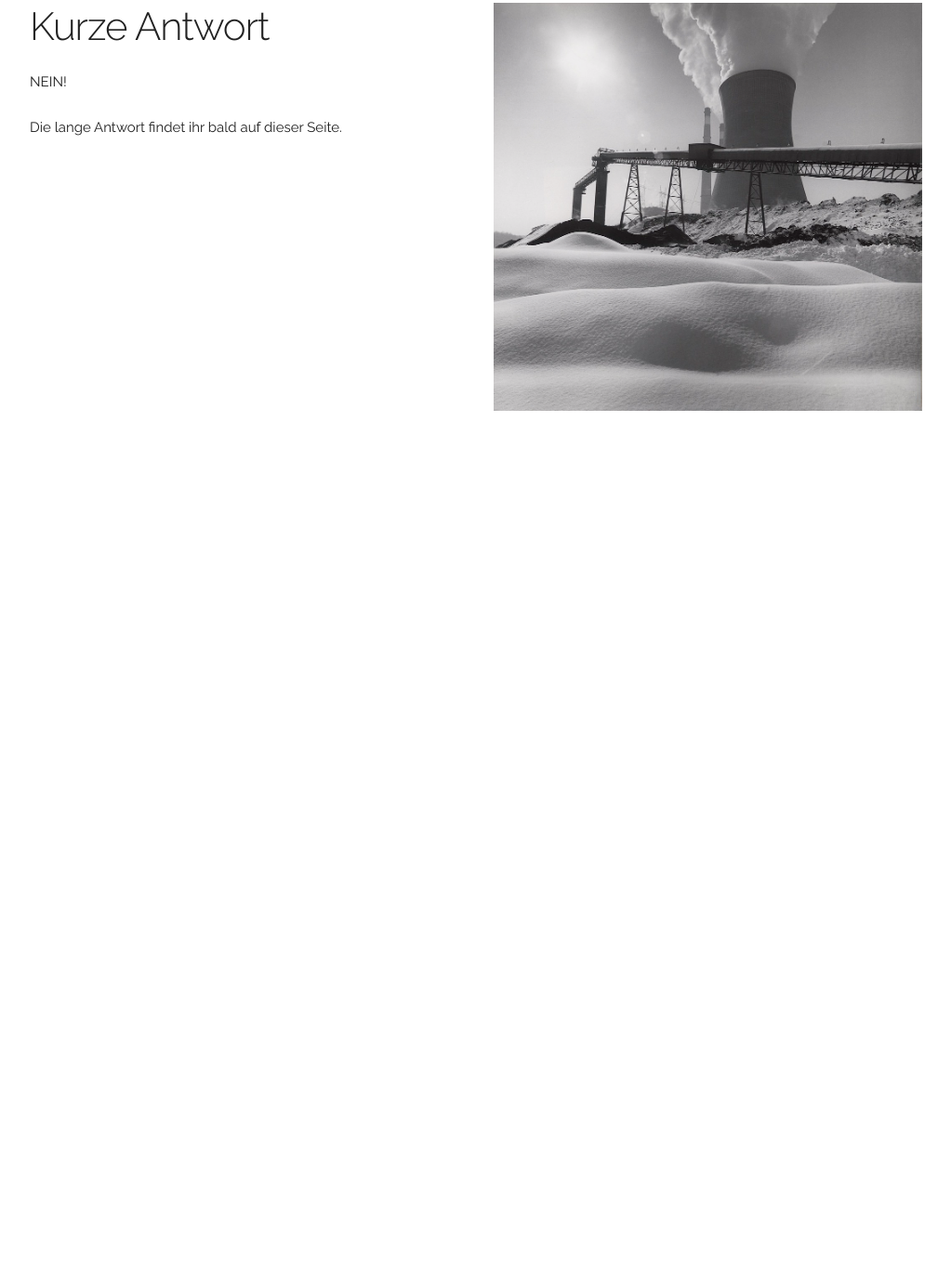
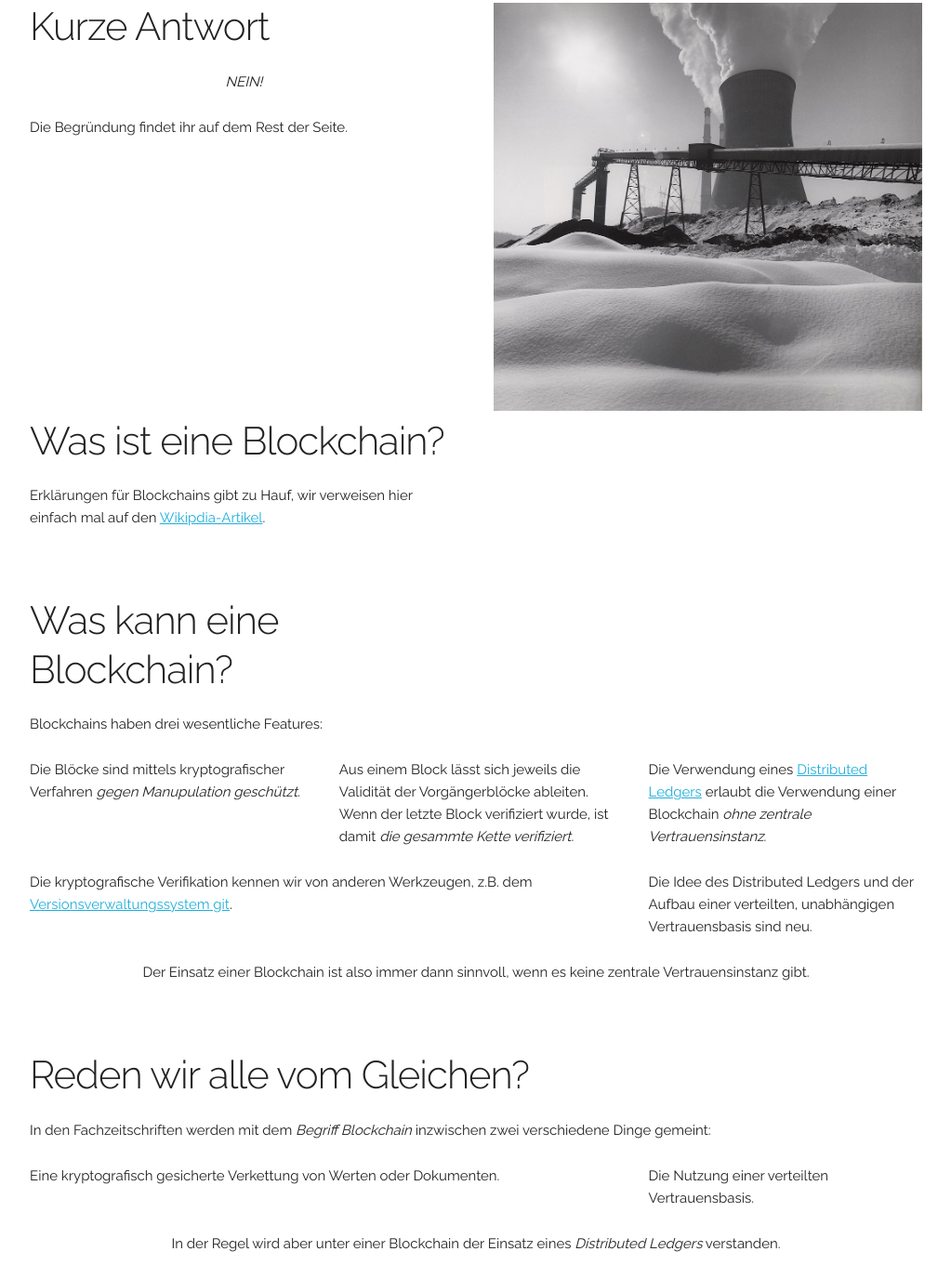
Before and after one commit to netz39/blockchain-infosite, a plain HTML site: page index.html in a window 1280 px wide. Shown: the part 329-1704 px from the top of the page at 93% size, without its empty margins (128-1151 px from the left). Before the commit the page ends 800 px from the top, so only its background shows below. Drawn offline with Linux system fonts and the light colour scheme.

Commit message:
Blockchain-Beschreibung

```diff
--- a/index.html
+++ b/index.html
@@ -49,11 +49,77 @@
     <div class="row">
       <div class="one-half column" style="margin-top: 10%">
         <h2>Kurze Antwort</h2>
-        <p>NEIN!</p>
-        <p>Die lange Antwort findet ihr bald auf dieser Seite.</p>
+        <p style="text-align: center"><em>NEIN!</em></p>
+        <p>Die Begründung findet ihr auf dem Rest der Seite.</p>
       </div>
       <div class="one-half column" style="margin-top: 10%">
         <img class="photo" src="images/10822424056_ff0859c4b6_b.jpg">
+      </div>
+    </div>
+  </div>
+
+  <div class="container">
+    <div class="row">
+      <div class="one-half column" style="">
+        <h2>Was ist eine Blockchain?</h2>
+        <p>Erklärungen für Blockchains gibt zu Hauf, wir verweisen hier einfach mal auf den
+        <a href="https://de.wikipedia.org/wiki/Blockchain" target="_new">Wikipdia-Artikel</a>.</p>
+      </div>
+    </div>
+  </div>
+
+  <div class="container">
+    <div class="row">
+      <div class="one-half column" style="margin-top: 5%">
+        <h2>Was kann eine Blockchain?</h2>
+        <p>Blockchains haben drei wesentliche Features:</p>
+      </div>
+    </div>
+    <div class="row">
+      <div class="one-third column">
+        <p>Die Blöcke sind mittels kryptografischer Verfahren <em>gegen Manupulation geschützt</em>.</p>
+      </div>
+      <div class="one-third column">
+        <p>Aus einem Block lässt sich jeweils die Validität der Vorgängerblöcke ableiten.
+              Wenn der letzte Block verifiziert wurde, ist damit <em>die gesammte Kette verifiziert</em>.</p>
+      </div>
+      <div class="one-third column">
+        <p>Die Verwendung eines <a href="https://de.wikipedia.org/wiki/Distributed-Ledger-Technologie">Distributed Ledgers</a> erlaubt die Verwendung einer Blockchain <em>ohne zentrale Vertrauensinstanz</em>.</p>
+      </div>
+    </div>
+    <div class="row">
+      <div class="two-thirds column">
+        <p>Die kryptografische Verifikation kennen wir von anderen Werkzeugen, z.B. dem <a href="https://git-scm.com/">Versionsverwaltungssystem git</a>.</p>
+      </div>
+      <div class="one-third column">
+        <p>Die Idee des Distributed Ledgers und der Aufbau einer verteilten, unabhängigen Vertrauensbasis sind neu.</p>
+      </div>
+    </div>
+    <div class="row">
+      <div class="column" style="text-align: center">
+        <p>Der Einsatz einer Blockchain ist also immer dann sinnvoll, wenn es keine zentrale Vertrauensinstanz gibt.</p>
+      </div>
+    </div>
+  </div>
+
+  <div class="container">
+    <div class="row">
+      <div class="on-third column"  style="margin-top: 5%">
+        <h2>Reden wir alle vom Gleichen?</h2>
+        <p>In den Fachzeitschriften werden mit dem <em>Begriff Blockchain</em> inzwischen zwei verschiedene Dinge gemeint:</p>
+      </div>
+    </div>
+    <div class="row">
+      <div class="two-thirds column">
+        <p>Eine kryptografisch gesicherte Verkettung von Werten oder Dokumenten.</p>
+      </div>
+      <div class="one-third column">
+        <p>Die Nutzung einer verteilten Vertrauensbasis.</p>
+      </div>
+    </div>
+    <div class="row">
+      <div class="column" style="text-align: center">
+         <p>In der Regel wird aber unter einer Blockchain der Einsatz eines <em>Distributed Ledgers</em> verstanden.</p>
       </div>
     </div>
   </div>
```
